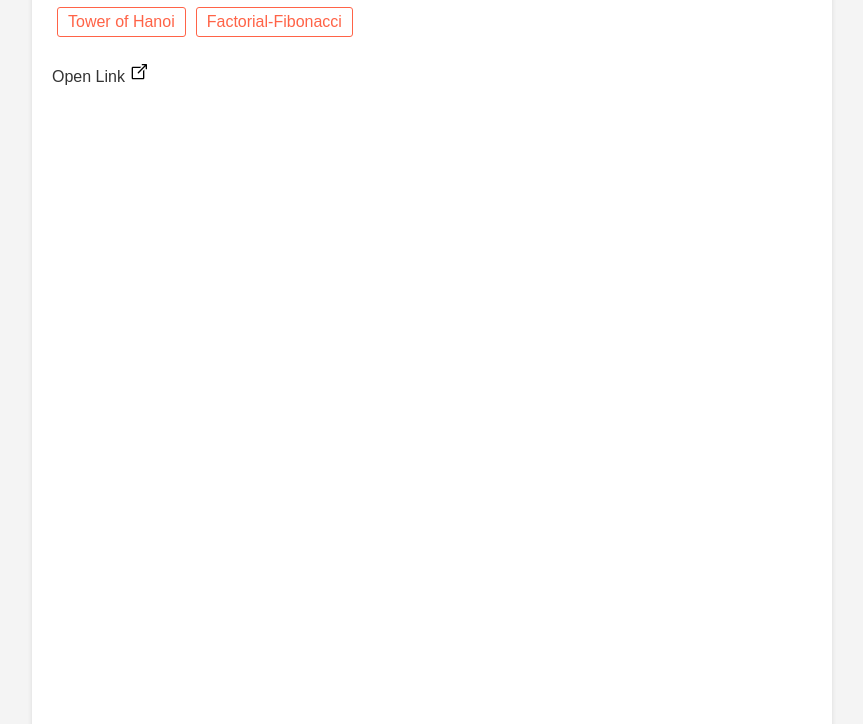
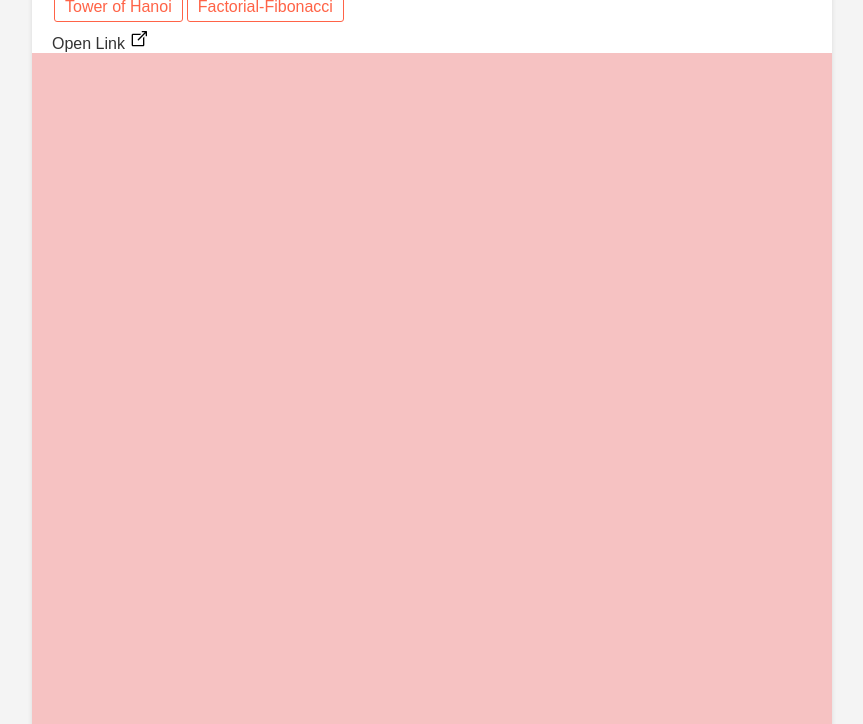
Before and after one commit to mushfiqbh/framer, a plain HTML site: page index.html in a window 1280 px wide. Shown: the part 138-862 px from the top of the page, without its empty margins (208-1071 px from the left). Drawn offline with Linux system fonts and the light colour scheme.

Commit message:
Update 2.0

```diff
--- a/index.html
+++ b/index.html
@@ -58,6 +58,14 @@
           </a>
         </div>
       </div>
+      <div class="iframe-container">
+        <iframe
+          id="contentFrame"
+          src=""
+          frameborder="0"
+          allowfullscreen
+        ></iframe>
+      </div>
       <button onclick="topFunction()" id="myBtn" title="Go to top">
         <img
           width="50"
@@ -66,15 +74,13 @@
           alt="circled-up-2"
         />
       </button>
-      <div class="iframe-container">
-        <iframe
-          id="contentFrame"
-          src=""
-          frameborder="0"
-          allowfullscreen
-        ></iframe>
-      </div>
-      <p class="footer"><br/><br/>&copy; <script>document.write(new Date().getFullYear());</script> Developed by Mushfiq R.</p>
+      <p class="footer">
+        <br /><br />&copy;
+        <script>
+          document.write(new Date().getFullYear());
+        </script>
+        Developed by Mushfiq R.
+      </p>
     </div>
     <script src="script.js"></script>
   </body>
--- a/style.css
+++ b/style.css
@@ -17,8 +17,10 @@ body {
   box-shadow: 0 2px 5px rgba(0, 0, 0, 0.1); /* Subtle shadow for depth */
 }
 
+
 .navbar {
   padding: 20px;
+  padding-bottom: 0;
 }
 
 h1 {
@@ -28,6 +30,7 @@ h1 {
   font-size: 2em; /* Increase heading size */
   margin-bottom: 10px; /* Add some space below the heading */
 }
+
 
 nav {
     margin-top: 40px;
@@ -42,7 +45,7 @@ nav a {
   border: 1px solid tomato;
   display: inline-block;
   padding: 10px;
-  margin: 5px;
+  margin: 2px;
   text-decoration: none;
   padding: 5px 10px; /* Add some padding for better click target */
   border-radius: 3px; /* Rounded corners for menu items */
@@ -53,7 +56,7 @@ nav a {
   display: flex;
   justify-content: flex-start;
   align-items: center;
-  margin-top: 20px;
+  margin-top: 5px;
 }
 
 #redirect {
@@ -73,12 +76,14 @@ nav a:hover {
 }
 
 .iframe-container {
-  margin-top: 20px;
+  background-color: #f6c2c2;
+  display: flex;
 }
 
 iframe {
-  width: 100%;
+  width: 95%;
   height: 1000px;
+  border: none;
 }
 
 #myBtn {
```
